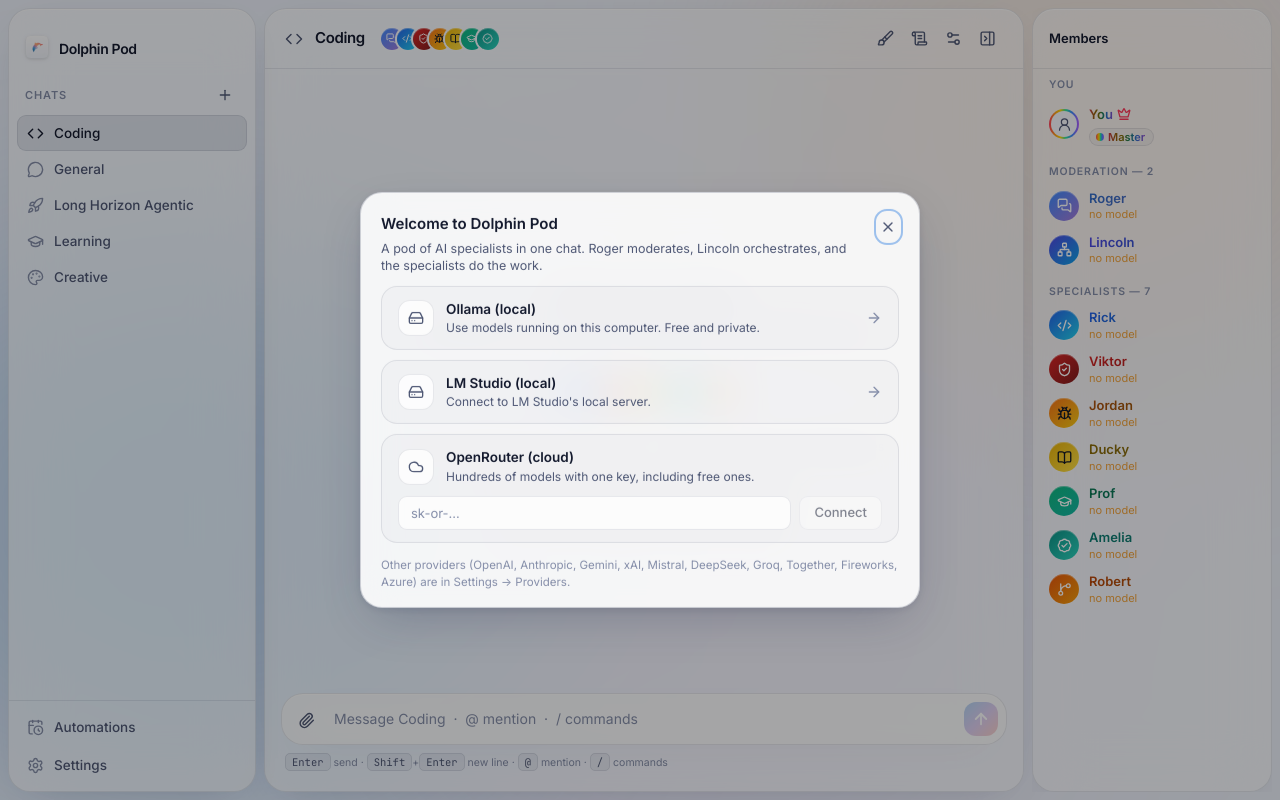
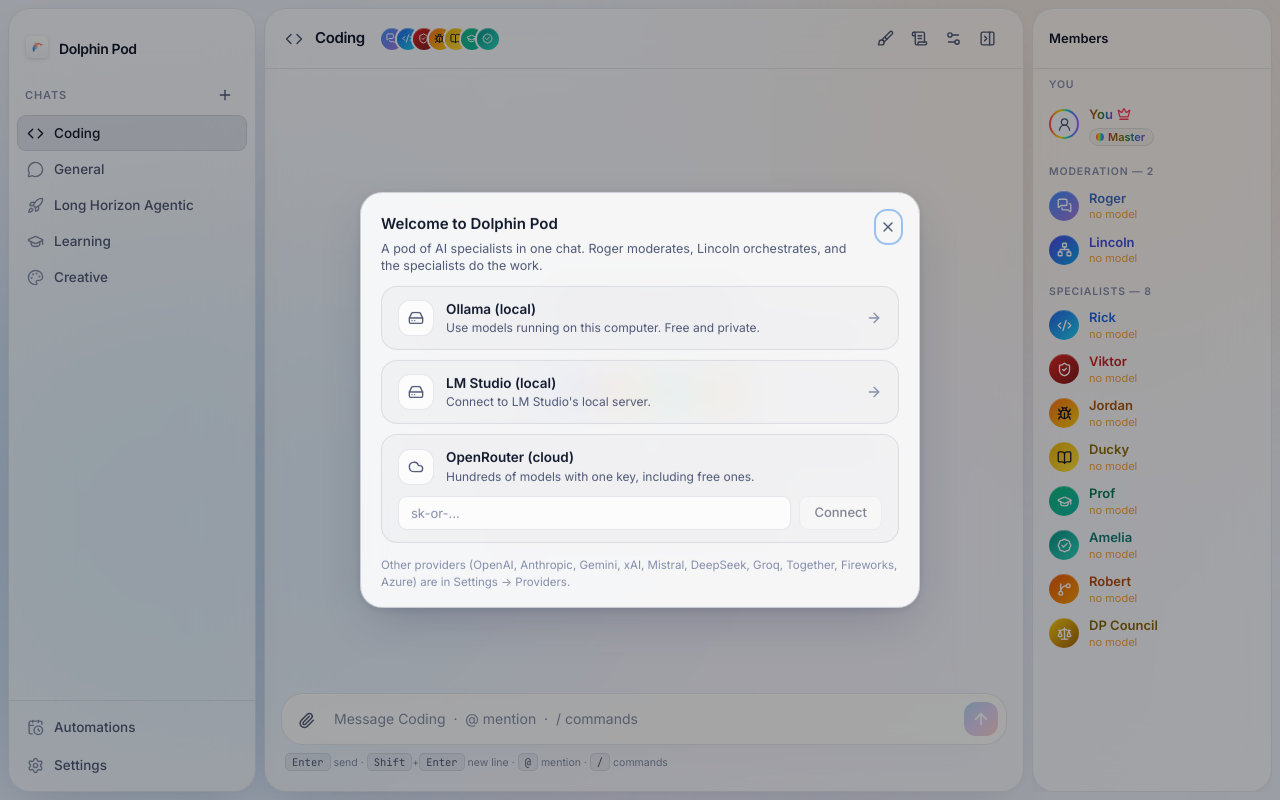
Before and after one commit to montanari-luca/Dolphin-Pod, a React (Vite) app in the folder apps/desktop/: page / in a window 1280 px wide. Built offline with nearby package versions, Linux system fonts and the light colour scheme.

Commit message:
DP Council in the apps: icon and label, review badges, a settings switch, iOS symbol, website roster and docs
Co-Authored-By: Claude Sonnet 5.5 <noreply@anthropic.com>

```diff
--- a/apps/desktop/src/components/agent.tsx
+++ b/apps/desktop/src/components/agent.tsx
@@ -1,6 +1,6 @@
 import * as HoverCard from "@radix-ui/react-hover-card";
 import { motion } from "motion/react";
-import { BadgeCheck, BookOpen, Bug, Code2, Feather, GitBranch, GraduationCap, Image as ImageIcon, Lightbulb, MessagesSquare, Network, Rocket, Settings2, ShieldCheck, Sparkles, Telescope, type LucideIcon } from "lucide-react";
+import { BadgeCheck, BookOpen, Bug, Code2, Feather, GitBranch, GraduationCap, Image as ImageIcon, Lightbulb, MessagesSquare, Network, Rocket, Scale, Settings2, ShieldCheck, Sparkles, Telescope, type LucideIcon } from "lucide-react";
 import { useEffect, useState, type ReactNode } from "react";
 import type { Agent } from "@dolphin/shared";
 import { cn } from "@/lib/cn";
@@ -24,6 +24,7 @@ export const SPECIALTY_ICON: Record<string, LucideIcon> = {
   verifier: BadgeCheck,
   researcher: Telescope,
   git: GitBranch,
+  council: Scale,
 };
 
 export const SPECIALTY_LABEL: Record<string, string> = {
@@ -41,6 +42,7 @@ export const SPECIALTY_LABEL: Record<string, string> = {
   verifier: "Verification",
   researcher: "Research",
   git: "Git",
+  council: "Council",
 };
 
 export function AgentAvatar({ agent, size = 32, busy, className }: { agent: Agent; size?: number; busy?: boolean; className?: string }) {
--- a/apps/desktop/src/features/chat/MessageItem.tsx
+++ b/apps/desktop/src/features/chat/MessageItem.tsx
@@ -16,6 +16,8 @@ type Meta = {
   routing?: { status?: string; mode?: string; intent?: string; targets?: string[]; source?: string; needsSetup?: boolean; error?: string | null; via?: string; brief?: string; rewrite?: string };
   tools?: { name: string; summary: string; ok: boolean; allowed: boolean; error?: string | null }[];
   plan?: { approved?: boolean };
+  /** DP Council: its critique ("critic", with the agent it reviews) or the plan draft it reviewed ("draft"). */
+  council?: { role: "critic" | "draft"; for?: string };
   changes?: { before: string; after: string; files: FileChange[]; reverted: boolean; revert?: RevertReport };
   changesUnavailable?: string;
   needsSetup?: boolean;
@@ -57,7 +59,9 @@ export const MessageItem = memo(function MessageItem({ message, agent, grouped }
                 <span className="cursor-default"><UserNameText className="text-[14px]" /></span>
               </UserHoverCard>
             ) : agent && <AgentName agent={agent} className="text-[14px]" />}
-            {!isUser && meta.routing?.mode && meta.routing.mode !== "answer" && <Badge tone={meta.routing.mode === "plan" ? "warning" : "accent"}>{MODE_LABEL[meta.routing.mode] ?? meta.routing.mode}</Badge>}
+            {!isUser && !meta.council?.for && meta.routing?.mode && meta.routing.mode !== "answer" && <Badge tone={meta.routing.mode === "plan" ? "warning" : "accent"}>{MODE_LABEL[meta.routing.mode] ?? meta.routing.mode}</Badge>}
+            {meta.council?.role === "critic" && <Badge tone="accent">{meta.council.for ? `reviewing for ${meta.council.for}` : "review"}</Badge>}
+            {meta.council?.role === "draft" && <Badge>draft</Badge>}
             {meta.routing?.via === "mention" && <Badge>direct</Badge>}
             <span className="text-[11px] text-faint tabular-nums">{formatTime(message.createdAt)}</span>
             {isUser && meta.remote && <Badge tone="accent">{meta.remoteDevice ? `via ${meta.remoteDevice}` : meta.remoteTarget ? `sent to ${meta.remoteTarget}` : "remote"}</Badge>}
--- a/apps/desktop/src/features/settings/GeneralPages.tsx
+++ b/apps/desktop/src/features/settings/GeneralPages.tsx
@@ -91,6 +91,9 @@ export function GeneralPage() {
         <Row title="Ask before acting after reading the web" description="Once an agent has read a web page or search result in a run, every file change, command and git write in that run waits for your approval, even with full permissions, and automations refuse them. A page can hide instructions aimed at the agent; this keeps it from acting on them unseen.">
           <BoolSetting k="safety.taint_guard" />
         </Row>
+        <Row title="DP Council reviews big tasks" description="Before a coding, agentic, documentation or research agent starts a big task (or after its draft, for plans), DP Council criticizes the approach once on the strongest model. Pick its model in Agents. Turn this off to save time and tokens.">
+          <BoolSetting k="council.enabled" />
+        </Row>
         <Row title="Show orchestration details" description="Show Lincoln's brief and the routing decision on messages.">
           <BoolSetting k="routing.show_briefs" />
         </Row>
--- a/apps/desktop/src/ipc/mock.ts
+++ b/apps/desktop/src/ipc/mock.ts
@@ -148,6 +148,14 @@ const SEED: [string, string, Agent["role"], string, string, AgentColor][] = [
     "Git manager. Tracks history and handles status, commit, push, pull and fetch, usually on behalf of the coding agents.",
     g("#ea580c", "#f59e0b"),
   ],
+  [
+    "council",
+    "DP Council",
+    "specialist",
+    "council",
+    "Council. Runs on the strongest model in the pod and criticizes the other agents' approach once, before they work on big tasks (or on their draft, for plans). Then it steps out.",
+    g("#facc15", "#a16207"),
+  ],
 ];
 
 const KINDS: ProviderKindInfo[] = (
@@ -227,14 +235,14 @@ export function mockBackend(): Backend {
     imageModel: null,
     iosModel: null,
     persona: null,
-    learning: true,
+    learning: specialty !== "council",
     sort: i,
     updatedAt: now(),
   }));
   const id = (slug: string) => `a-${slug}`;
   const memories: AgentMemory[] = [];
   const chats: Chat[] = [
-    ["Coding", "code", ["rick", "jordan", "ducky", "viktor", "prof", "robert", "amelia"]],
+    ["Coding", "code", ["rick", "jordan", "ducky", "viktor", "prof", "robert", "amelia", "council"]],
     [
       "General",
       "message-circle",
@@ -251,9 +259,10 @@ export function mockBackend(): Backend {
         "amelia",
         "luna",
         "robert",
+        "council",
       ],
     ],
-    ["Long Horizon Agentic", "rocket", ["micheal", "rick", "jordan", "robert", "amelia", "luna"]],
+    ["Long Horizon Agentic", "rocket", ["micheal", "rick", "jordan", "robert", "amelia", "luna", "council"]],
     ["Learning", "graduation-cap", ["prof", "ducky", "ruby", "luna"]],
     ["Creative", "palette", ["emma", "sarah", "ruby"]],
   ].map(([name, icon, slugs], i) => ({
@@ -313,6 +322,7 @@ export function mockBackend(): Backend {
     "context.local_window": 32768,
     "chat.paste_threshold": 6000,
     "routing.show_briefs": true,
+    "council.enabled": true,
     "web.access": true,
     "safety.taint_guard": true,
     "app.onboarded": false,
```
Also changed, not shown: 5 other files (tests, documents, lock files or other folders).
